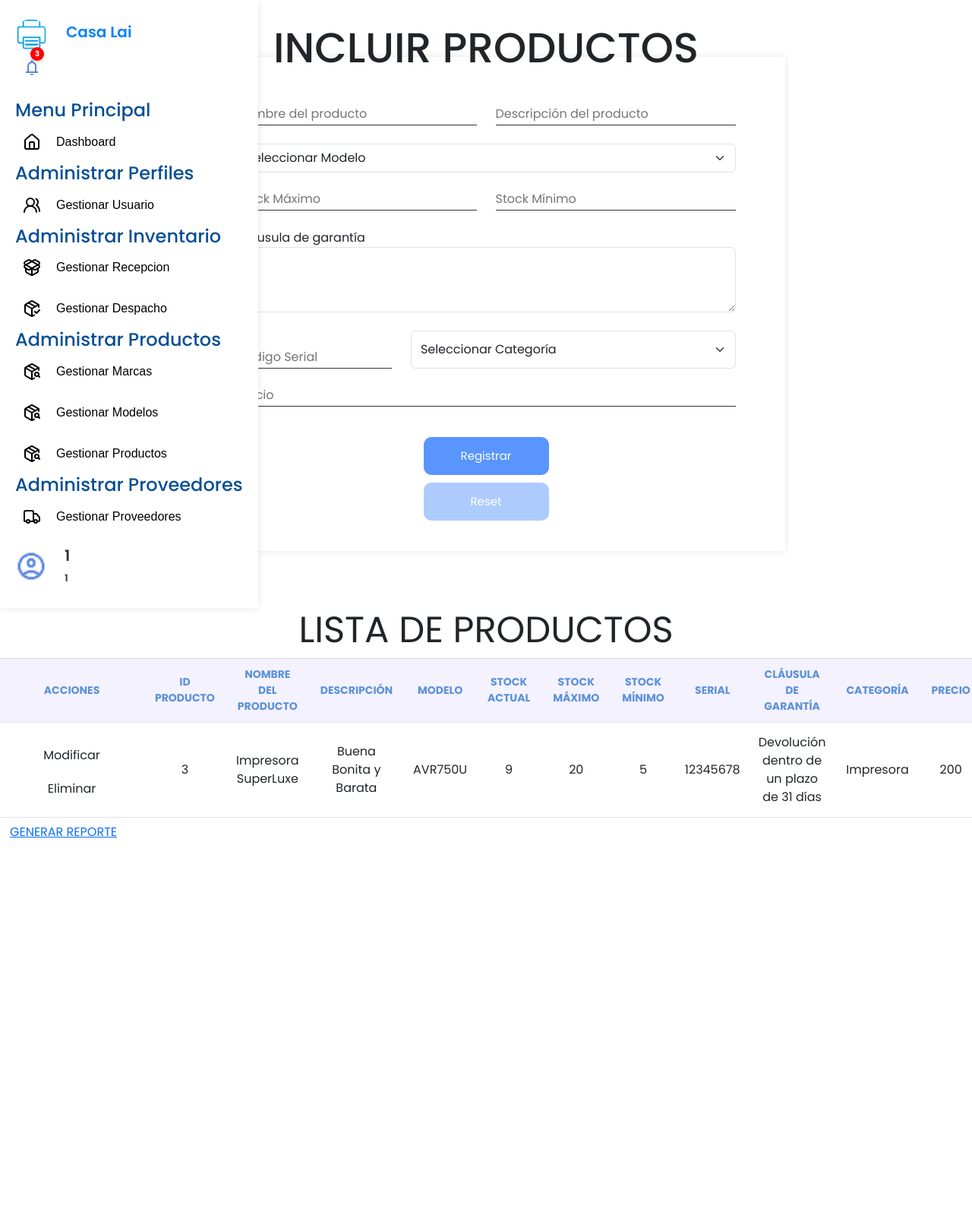
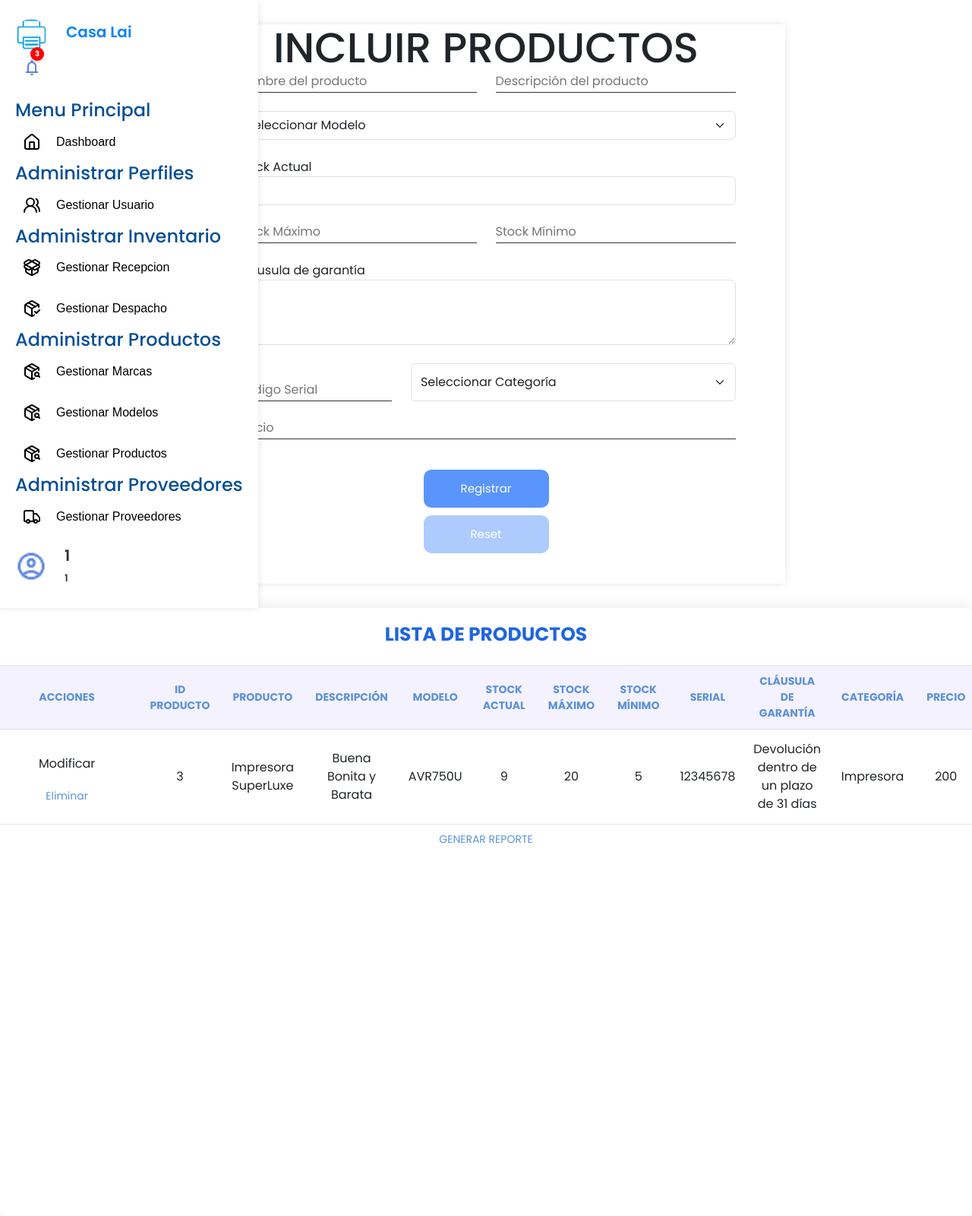
Before and after one commit to Gmujicach/proyecto-casalai, a PHP site: page /index.php?pagina=Productos in a window 1280 px wide. Shown: the whole page at 76% size. Before the commit the page ends 1102 px from the top, so only its background shows below. Run offline with PHP 8.4, Linux system fonts and the light colour scheme; the visitor is signed in with stand-in values (Sample User, id 1); data comes from the database, SQL or seed files in the repository.

Commit message:
Update Productos.php

```diff
--- a/Vista/Productos.php
+++ b/Vista/Productos.php
@@ -38,11 +38,13 @@
                 <option value="<?php echo $modelo['id_modelo']; ?>"><?php echo $modelo['nombre_modelo']; ?></option>
             <?php endforeach; ?>
         </select>
+    <br>
+        <div class="envolver-form">
+            <label for="Stock_Actual">Stock Actual</label>
+            <input type="text" class="form-control" value="0" id="Stock_Actual" name="Stock_Actual" required>
+        </div>
 
         <div class="grupo-form">
-            <!--<label for="Stock_Actual">Stock Actual</label>
-            <input type="text" class="form-control" value="0" id="Stock_Actual" name="Stock_Actual" required>-->
-
             <input type="text" placeholder="Stock Máximo" maxlength="10" class="control-form" id="Stock_Maximo" name="Stock_Maximo" required>
             <span id="sStock_Maximo"></span>
 
@@ -83,14 +85,14 @@
 </div>
 
 
-    <div class="table-container">
-    <h1 class="titulo-tabla display-5 text-center">LISTA DE PRODUCTOS</h1>
-    <table class="tabla">
+<div class="contenedor-tabla">
+    <h3>Lista de Productos</h3>
+    <table class="tabla"class="tablaConsultas" id="tablaConsultas">
     <thead>
         <tr>
             <th>Acciones</th>
             <th>Id Producto</th>
-            <th>Nombre del Producto</th>
+            <th>Producto</th>
             <th>Descripción</th>
             <th>Modelo</th> <!-- CAMBIO: antes decía id_modelo -->
             <th>Stock Actual</th>
```
